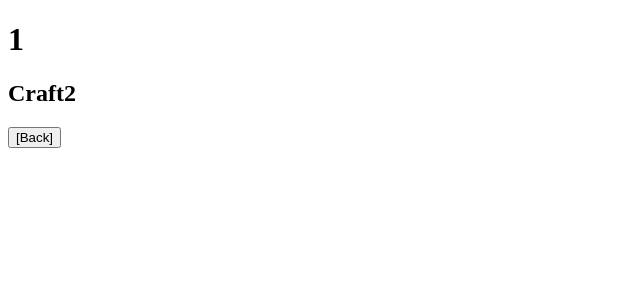
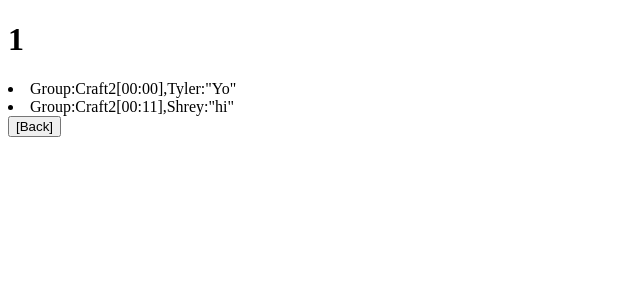
Before and after one commit to shrey150/ketchup, a Next.js app in the folder client/: page /topics/1 in a window 1280 px wide. Shown: the top 300 px of the page, without its empty margins (0-640 px from the left). Built offline with nearby package versions, Linux system fonts and the light colour scheme.

Commit message:
Messaging bullet points

```diff
--- a/client/package.json
+++ b/client/package.json
@@ -16,6 +16,7 @@
     "next": "^13.4.5",
     "react": "^18.2.0",
     "react-dom": "^18.2.0",
+    "react-scroll": "^1.8.9",
     "zustand": "^4.3.8"
   },
   "devDependencies": {
--- a/client/src/components/MessageList.tsx
+++ b/client/src/components/MessageList.tsx
@@ -4,14 +4,14 @@ import { Message } from '../services/MessagesState'
 export type MessageProps = {
     messages: Message[]
 }
-const Message = ({messages}: MessageProps) => {
+const MessageList = ({messages}: MessageProps) => {
     return (
         <section id="message">
-            <div>
-                <h1> {messages[0].roomName}</h1>
+            <div className="bg-yellow">
+                {messages.map((message, index) => (<li key={index}>Group:{message.roomName}[{message.timestamp}],{message.senderName}:"{message.text}"</li>))}
             </div>
         </section>
     );
 };
 
-export default Message
+export default MessageList
```
Also changed, not shown: 1 other file (tests, documents, lock files or other folders).
